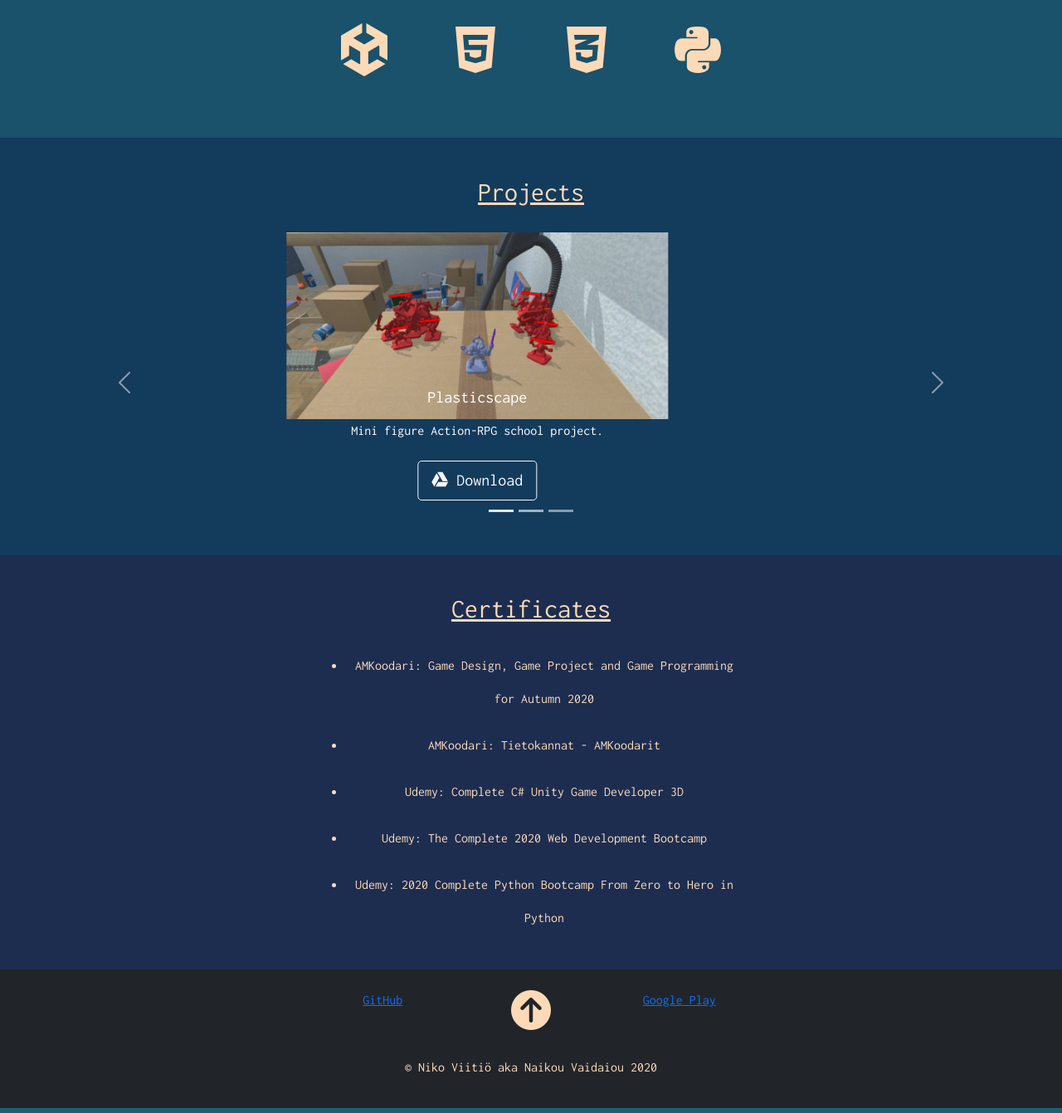
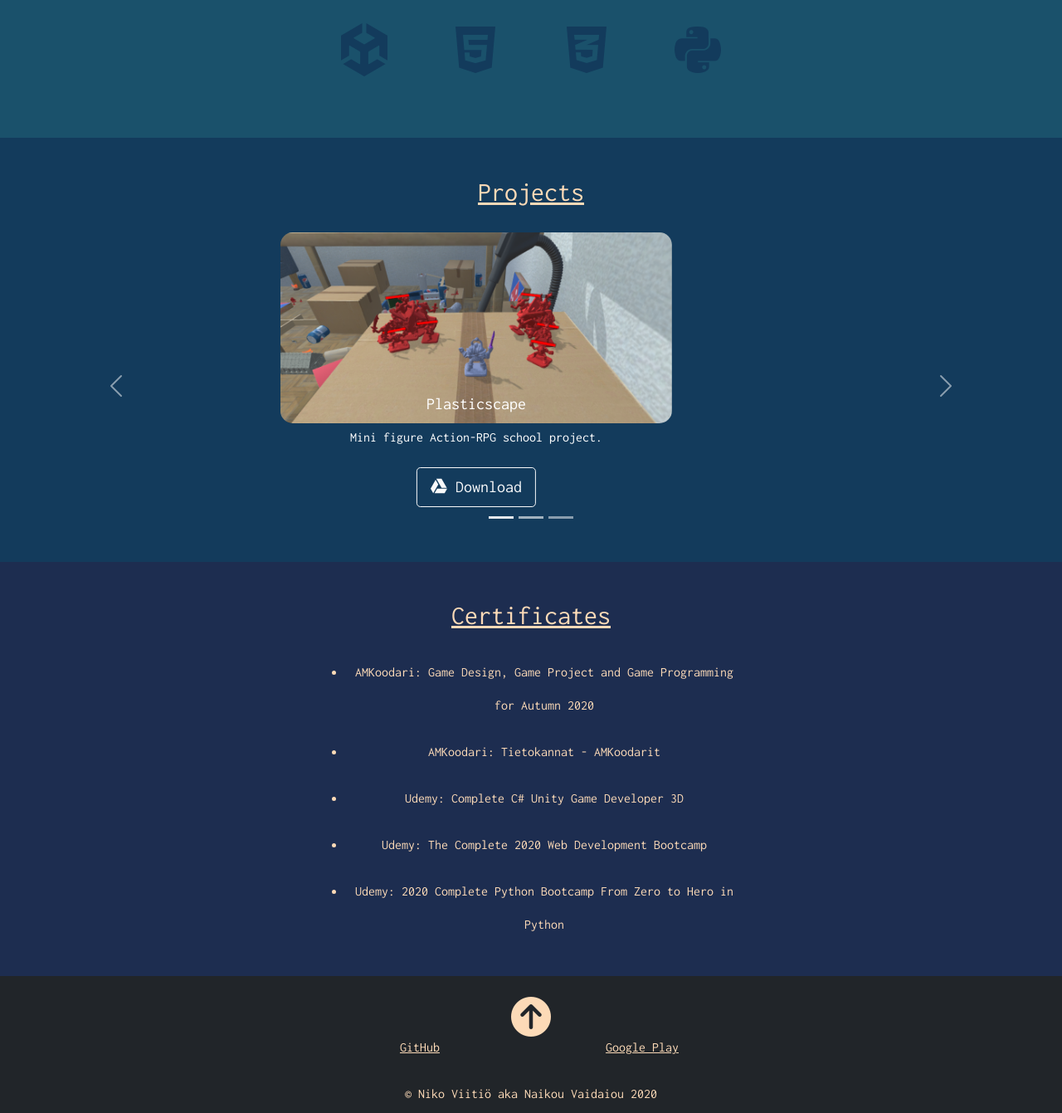
Before and after one commit to Pasikuska/Portfolio, a plain HTML site: page index.html in a window 1280 px wide. Shown: the part 749-2090 px from the top of the page at 83% size. Drawn offline with nearby package versions, Linux system fonts and the light colour scheme.

Commit message:
Tweaks to brand icons

```diff
--- a/css/styles.css
+++ b/css/styles.css
@@ -5,6 +5,18 @@ body {
   font-family: 'Inconsolata', monospace;
   color: #fcdab7;
   background-color: #1e5f74;
+}
+
+a {
+  color: #fcdab7;
+}
+
+a:hover {
+  color: white;
+}
+
+a:visited {
+  color: lightgray;
 }
 
 p {
@@ -31,10 +43,6 @@ h4 {
   width: 10%;
   margin: 2%;
   border-radius: 100%;
-}
-
-.my-image:hover {
-  border-radius: 10%;
 }
 
 .svg-color {
@@ -68,7 +76,7 @@ h4 {
 }
 
 .projects-container {
-  padding: 2% 5%;
+  padding: 2% 4%;
   text-align: center;
   background-color: #133b5c;
 }
@@ -93,6 +101,12 @@ h4 {
 
 .brand-icon {
   margin-bottom: 10px;
+  color: #133b5c;
+}
+
+.brand-icon:hover {
+  margin-bottom: 10px;
+  color: #fcdab7;
 }
 
 /* ---Carousel--- */
@@ -109,6 +123,7 @@ h4 {
 .carousel-image {
   width: 40%;
   margin: auto;
+  border-radius: 15px;
 }
 
 /* ---Footer--- */
--- a/index.html
+++ b/index.html
@@ -219,15 +219,15 @@
   <!-- Footer, links.. -->
   <div class="footer">
     <div class="row">
-      <div class="col-lg-4">
+      <div class="col-lg-12"> <!-- Move to top button/icon -->
+        <i class="fas fa-arrow-circle-up fa-3x move-top" onclick=" move_top()"></i>
+      </div>
+
+      <div class="col-lg-6">
         <a href="https://github.com/Pasikuska">GitHub</a>
       </div>
 
-      <div class="col-lg-4">
-        <i class="fas fa-arrow-circle-up fa-3x move-top" onclick=" move_top()"></i>
-      </div>
-
-      <div class="col-lg-4">
+      <div class="col-lg-6">
         <a href="https://play.google.com/store/apps/developer?id=Normogames&hl=fi">Google Play</a>
       </div>
     </div>
```
